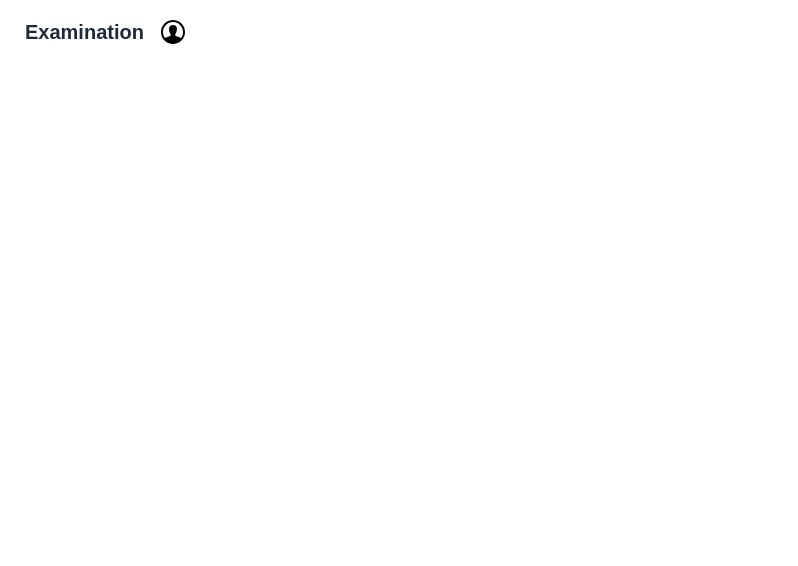
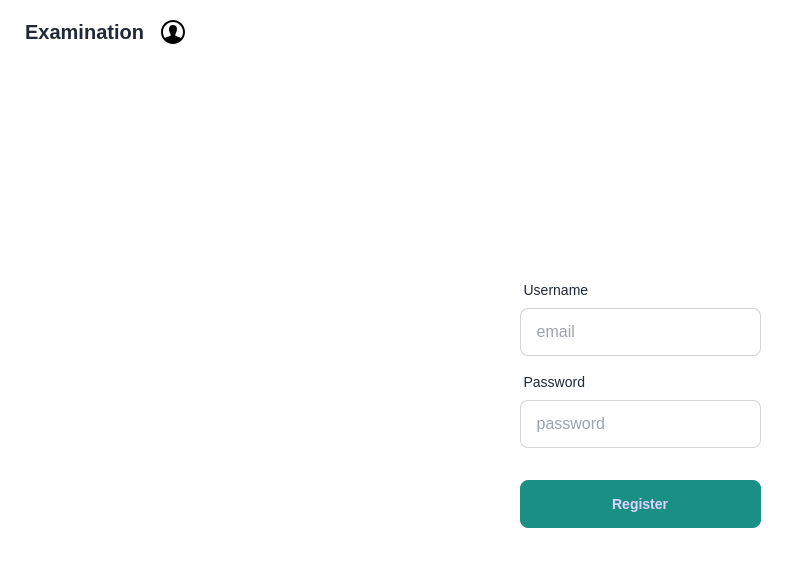
Before and after one commit to teamy2/examination, a SvelteKit app: page /register in a window 1280 px wide. Shown: the top 566 px of the page, without its empty margins (0-798 px from the left). Built offline with nearby package versions, Linux system fonts and the light colour scheme; a web font is replaced by a local one.

Commit message:
feat: register page

```diff
--- a/src/lib/api.ts
+++ b/src/lib/api.ts
@@ -1,4 +1,4 @@
-const url = 'http://09a4-142-126-192-12.ngrok-free.app';
+const url = 'http://localhost:8000';
 
 export type Quiz = {
 	id?: number;
@@ -22,7 +22,7 @@ export type User = {
 export type UserData = {
 	id: number;
 	username: string;
-}
+};
 
 export async function getQuizzes(): Promise<Quiz[]> {
 	const response = await get('/quizzes');
@@ -64,19 +64,18 @@ export async function register(
 		username: username,
 		password: password,
 	});
+	console.log(response);
 	return response.status === 200;
 }
 
 export async function createQuiz(quiz: Quiz): Promise<number | undefined> {
 	const response = await post<Quiz>('/quizzes/create', quiz);
 
-	if (response.status === 201)
-		return undefined;
+	if (response.status === 201) return undefined;
 
-		const json = await response.json();
+	const json = await response.json();
 
-		return json.id;
-
+	return json.id;
 }
 
 export async function submitQuiz() {}
--- a/src/routes/login/+page.svelte
+++ b/src/routes/login/+page.svelte
@@ -1,6 +1,7 @@
 <script lang="ts">
 	import { user } from '$lib/auth';
 	import * as api from '$lib/api';
+	import { goto } from '$app/navigation';
 
 	let username = '';
 	let password = '';
@@ -12,6 +13,7 @@
 		if (!data) return (error = 'Invalid username or password');
 
 		$user = data;
+		goto('/quizzes');
 	}
 </script>
 
--- a/src/routes/register/+page.svelte
+++ b/src/routes/register/+page.svelte
@@ -0,0 +1,48 @@
+<script>
+	import { goto } from '$app/navigation';
+	import { register } from '$lib/api';
+
+	let username = '';
+	let password = '';
+	let error = '';
+
+	async function handleRegister() {
+		const response = await register(username, password);
+		console.log(response);
+		if (!response) return (error = 'Failed to register');
+		goto('/login');
+	}
+</script>
+
+<div class="grid place-items-center min-h-screen">
+	<form class="card-body">
+		<div class="form-control">
+			<label class="label">
+				<span class="label-text">Username</span>
+			</label>
+			<input
+				type="email"
+				placeholder="email"
+				class="input input-bordered"
+				required
+				bind:value={username}
+			/>
+		</div>
+		<div class="form-control">
+			<label class="label">
+				<span class="label-text">Password</span>
+			</label>
+			<input
+				type="password"
+				placeholder="password"
+				class="input input-bordered"
+				required
+				bind:value={password}
+			/>
+		</div>
+		<div class="form-control mt-6">
+			<button class="btn btn-primary" on:click={handleRegister}>Register</button
+			>
+		</div>
+	</form>
+</div>
```
